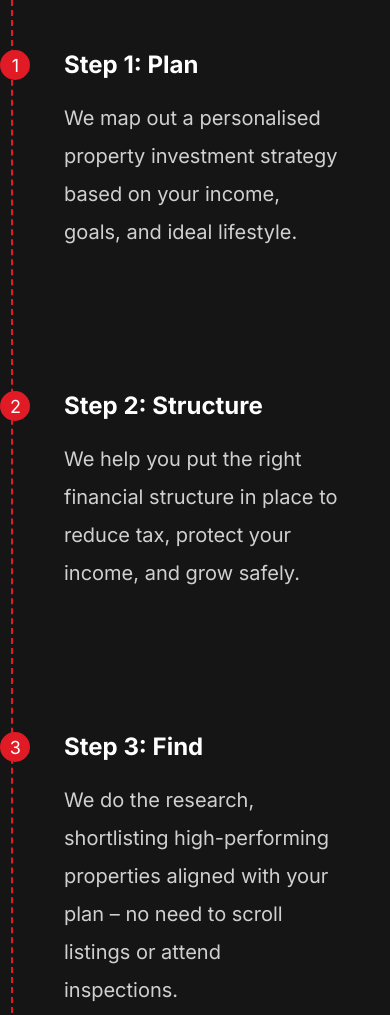
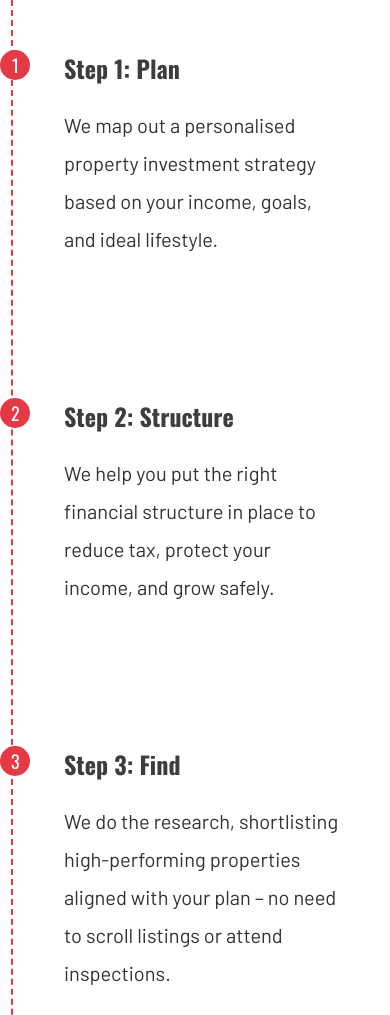
Before and after one commit to ashiqur21/Simple-Timeline-with-number, a plain HTML site: page index.html in a window 390 px wide. Shown: the top 1015 px of the page. Drawn offline with nearby package versions, Linux system fonts and the light colour scheme.

Commit message:
Update style.css

```diff
--- a/style.css
+++ b/style.css
@@ -1,4 +1,4 @@
-@import url('https://fonts.googleapis.com/css2?family=Inter:ital,opsz,wght@0,14..32,100..900;1,14..32,100..900&display=swap');
+@import url('https://fonts.googleapis.com/css2?family=Barlow:ital,wght@0,100;0,200;0,300;0,400;0,500;0,600;0,700;0,800;0,900;1,100;1,200;1,300;1,400;1,500;1,600;1,700;1,800;1,900&family=Oswald:wght@200..700&display=swap');
 
 * {
     margin: 0;
@@ -6,12 +6,18 @@
     box-sizing: border-box;
 }
 
+:root {
+    --primary-color: #E63946;
+    --secondary-color: #3d3d3d;
+    --gray-color: #333;
+    --white-color: #fff
+}
+
 .time-line-container {
     max-width: 1168px;
     margin: 0 auto;
     position: relative;
-    background-color: #151515;
-    color: white;
+    color: var(--secondary-color);
     font-family: "Inter", sans-serif;
     /* Ensure a positioned context for the pseudo-element */
 }
@@ -33,9 +39,10 @@
 }
 
 .time-line-card-content p {
-    color: #d0d0d0;
+    color: var(--gray-color);
     font-size: 20px;
     line-height: 38px;
+    font-family: "Barlow", sans-serif;
 }
 
 .time-line-card-content div {
@@ -57,12 +64,15 @@
     position: absolute;
     width: 4px;
     height: 100%;
-    border-left: 2px dashed #E01B25;
+    border-left: 2px dashed var(--primary-color);
     top: 0px;
     left: 50%;
     transform: translateX(-50%);
 }
-
+.step,
+.step-right{
+    font-family: "Oswald", sans-serif;
+}
 
 .step-one::before {
     content: "1";
@@ -83,12 +93,30 @@
 .step-five::before {
     content: "5";
 }
+.step-six::before {
+    content: "6";
+}
+.step-seven::before {
+    content: "7";
+}
+.step-eight::before {
+    content: "8";
+}
+.step-nine::before {
+    content: "9";
+}
+.step-ten::before {
+    content: "10";
+}
+.step-eleven::before {
+    content: "11";
+}
 
 .step::before {
     width: 30px;
     height: 30px;
     position: absolute;
-    background-color: #E01B25;
+    background-color: var(--primary-color);
     left: -3%;
     top: 30px;
     border-radius: 100%;
@@ -98,6 +126,7 @@
     z-index: 999;
     font-weight: 400;
     font-size: 18px;
+    color: var(--white-color);
 }
 
 
@@ -106,7 +135,7 @@
     width: 30px;
     height: 30px;
     position: absolute;
-    background-color: #E01B25;
+    background-color: var(--primary-color);
     right: -2.5%;
     top: 30px;
     border-radius: 100%;
@@ -116,6 +145,8 @@
     z-index: 999;
     font-weight: 400;
     font-size: 18px;
+    color: var(--white-color);
+
 }
 
 @media screen and (min-width: 0px) and (max-width : 520px) {
@@ -149,7 +180,7 @@
         width: 30px;
         height: 30px;
         position: absolute;
-        background-color: #E01B25;
+        background-color: var(--primary-color);
         left: -10%;
         top: 30px;
         border-radius: 100%;
@@ -167,7 +198,7 @@
         width: 30px;
         height: 30px;
         position: absolute;
-        background-color: #E01B25;
+        background-color: var(--primary-color);
         left: -10%;
         top: 30px;
         border-radius: 100%;
```
